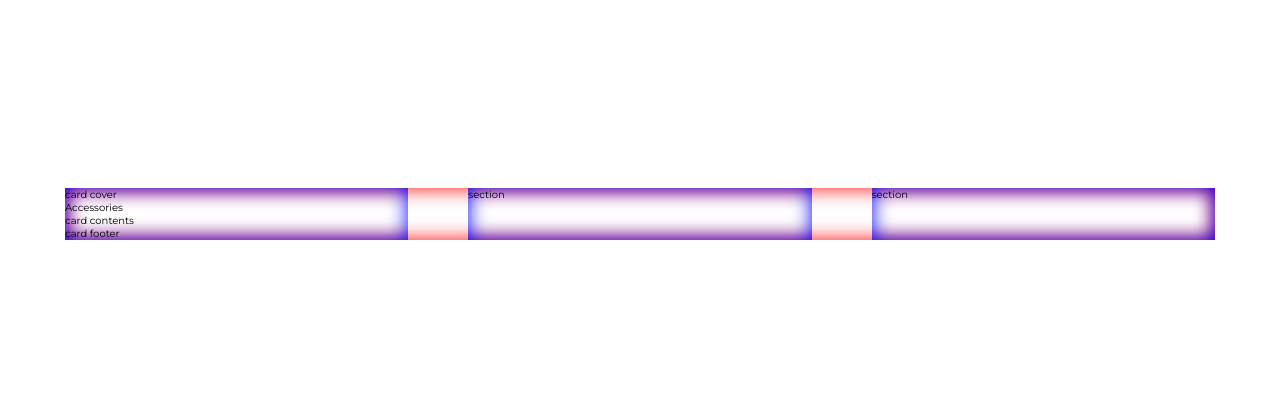
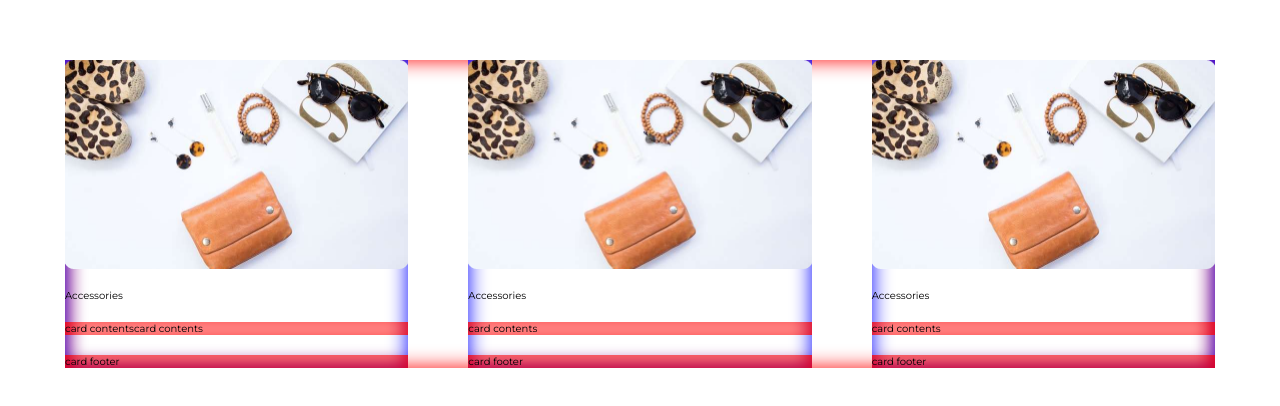
Before and after one commit to JSKangx/my-little-tiny-project, a website: page src/projects/03-shopping-list.html in a window 1280 px wide. Shown: the part 186-592 px from the top of the page. Drawn offline with Linux system fonts and the light colour scheme.

Commit message:
card 컴포넌트 내부의 안정적인 레이아웃 구축

```diff
--- a/src/projects/03-shopping-list.html
+++ b/src/projects/03-shopping-list.html
@@ -11,14 +11,34 @@
       <div class="main-container">
         <section class="card">
           <div class="card-header">
-            <img src="" alt="" class="card-cover" />card cover
-            <h1>Accessories</h1>
+            <div class="card-cover">
+              <img src="../img/cover1.png" alt="" />
+            </div>
+            <h1 class="card-title">Accessories</h1>
+          </div>
+          <div class="card-contents">card contentscard contents</div>
+          <div class="card-footer">card footer</div>
+        </section>
+        <section class="card">
+          <div class="card-header">
+            <div class="card-cover">
+              <img src="../img/cover1.png" alt="" />
+            </div>
+            <h1 class="card-title">Accessories</h1>
           </div>
           <div class="card-contents">card contents</div>
           <div class="card-footer">card footer</div>
         </section>
-        <section class="card">section</section>
-        <section class="card">section</section>
+        <section class="card">
+          <div class="card-header">
+            <div class="card-cover">
+              <img src="../img/cover1.png" alt="" />
+            </div>
+            <h1 class="card-title">Accessories</h1>
+          </div>
+          <div class="card-contents">card contents</div>
+          <div class="card-footer">card footer</div>
+        </section>
       </div>
     </div>
   </body>
--- a/src/styles/03-style.css
+++ b/src/styles/03-style.css
@@ -9,6 +9,10 @@ h1 {
   font-size: unset;
   font-weight: unset;
   margin: unset;
+}
+
+img {
+  vertical-align: bottom;
 }
 
 /* Typography */
@@ -34,7 +38,6 @@ body {
 }
 
 /* Components */
-
 .main-container {
   display: flex;
   gap: 60px;
@@ -45,4 +48,30 @@ body {
   flex-basis: 0; /* grow로만 너비가 결정되게 하기 위해 */
   min-width: 0; /* 내용물에 의해 너비가 변경되지 않게 하기 위해 */
   box-shadow: inset 0 0 20px blue;
+  display: flex;
+  flex-direction: column;
+  gap: 20px;
 }
+
+.card-cover {
+  aspect-ratio: 1.65 / 1;
+  margin-bottom: 20px;
+}
+
+.card-cover img {
+  width: 100%;
+  height: 100%;
+  object-fit: cover;
+}
+
+.card-title {
+}
+
+.card-contents {
+  box-shadow: inset 0 0 20px red;
+  flex-grow: 1;
+}
+
+.card-footer {
+  box-shadow: inset 0 0 20px red;
+}
```
